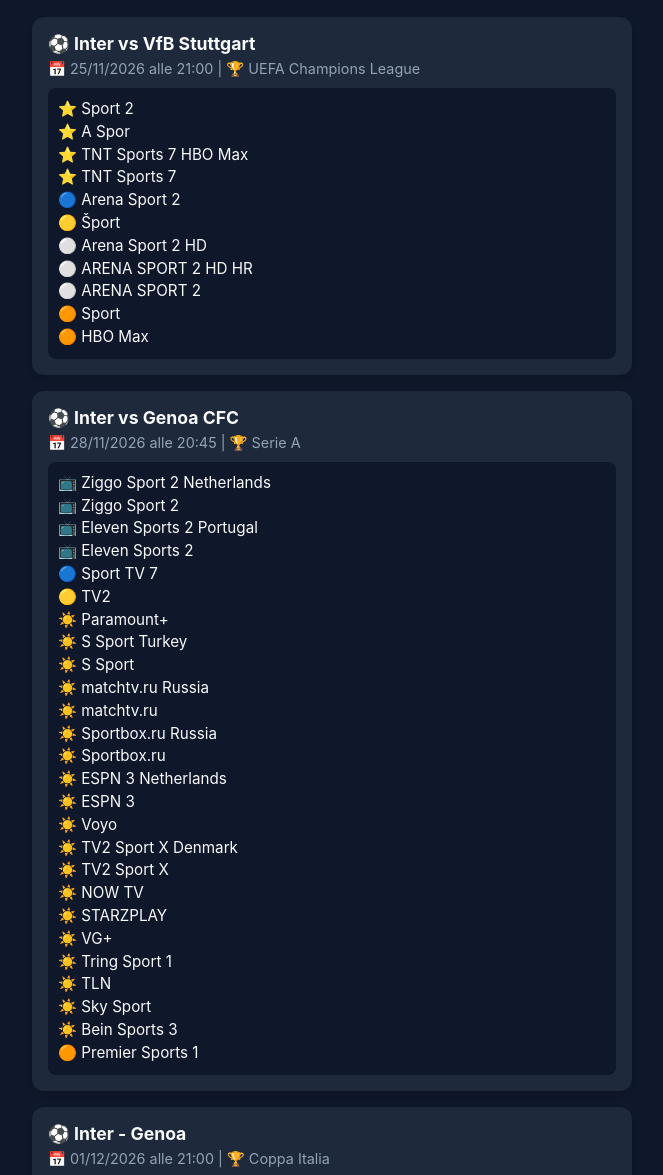
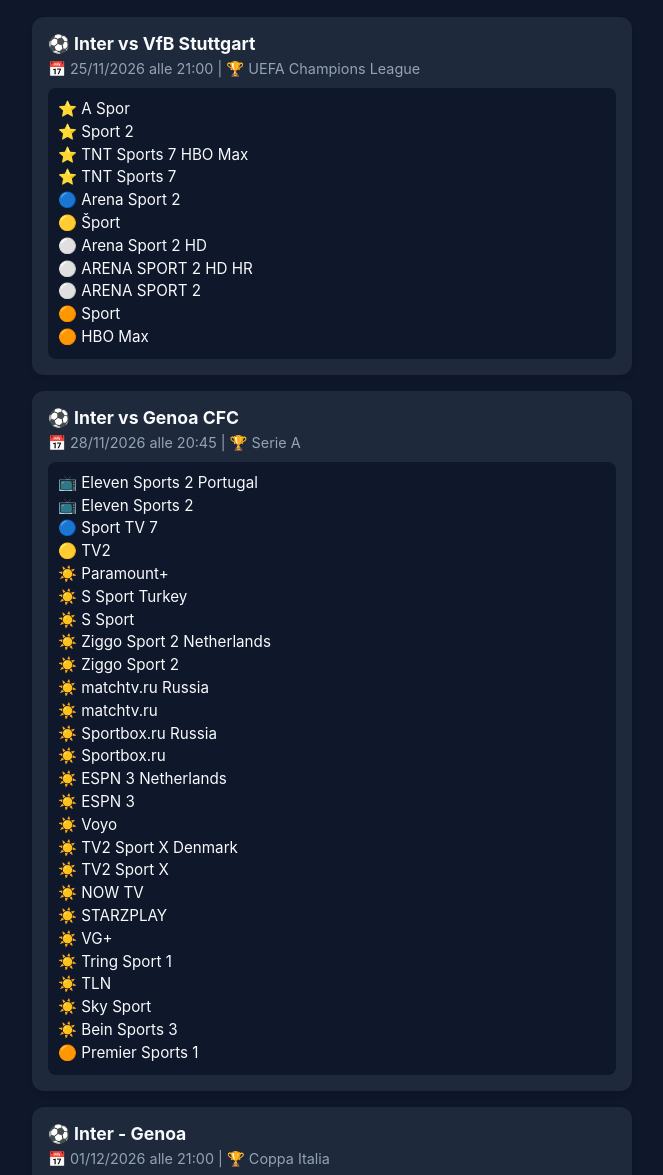
Before and after one commit to Sgrufy/Inter-calendar-bot, a plain HTML site: page index.html in a window 1280 px wide. Shown: the part 68-1243 px from the top of the page, without its empty margins (308-971 px from the left). Drawn offline with Linux system fonts and the light colour scheme.

Commit message:
Aggiornamento automatico calendario e palinsesto Inter

```diff
--- a/index.html
+++ b/index.html
@@ -22,8 +22,8 @@
         <div class="match-card">
             <div class="match-title">⚽ Inter vs VfB Stuttgart</div>
             <div class="match-date">📅 25/11/2026 alle 21:00 | 🏆 UEFA Champions League</div>
-            <div class="channels">⭐ Sport 2
-⭐ A Spor
+            <div class="channels">⭐ A Spor
+⭐ Sport 2
 ⭐ TNT Sports 7 HBO Max
 ⭐ TNT Sports 7
 🔵 Arena Sport 2
@@ -38,15 +38,15 @@
         <div class="match-card">
             <div class="match-title">⚽ Inter vs Genoa CFC</div>
             <div class="match-date">📅 28/11/2026 alle 20:45 | 🏆 Serie A</div>
-            <div class="channels">📺 Ziggo Sport 2 Netherlands
-📺 Ziggo Sport 2
-📺 Eleven Sports 2 Portugal
+            <div class="channels">📺 Eleven Sports 2 Portugal
 📺 Eleven Sports 2
 🔵 Sport TV 7
 🟡 TV2
 ☀️ Paramount+
 ☀️ S Sport Turkey
 ☀️ S Sport
+☀️ Ziggo Sport 2 Netherlands
+☀️ Ziggo Sport 2
 ☀️ matchtv.ru Russia
 ☀️ matchtv.ru
 ☀️ Sportbox.ru Russia
@@ -69,9 +69,7 @@
         <div class="match-card">
             <div class="match-title">⚽ Inter - Genoa</div>
             <div class="match-date">📅 01/12/2026 alle 21:00 | 🏆 Coppa Italia</div>
-            <div class="channels">📺 Ziggo Sport 2 Netherlands
-📺 Ziggo Sport 2
-📺 Eleven Sports 2 Portugal
+            <div class="channels">📺 Eleven Sports 2 Portugal
 📺 Eleven Sports 2
 🔵 Sport TV 7
 🟡 TV2
@@ -79,6 +77,8 @@
 🟠 Paramount+
 🟠 S Sport Turkey
 🟠 S Sport
+🟠 Ziggo Sport 2 Netherlands
+🟠 Ziggo Sport 2
 🟠 matchtv.ru Russia
 🟠 matchtv.ru
 🟠 Sportbox.ru Russia
```
Also changed, not shown: 1 other file.
